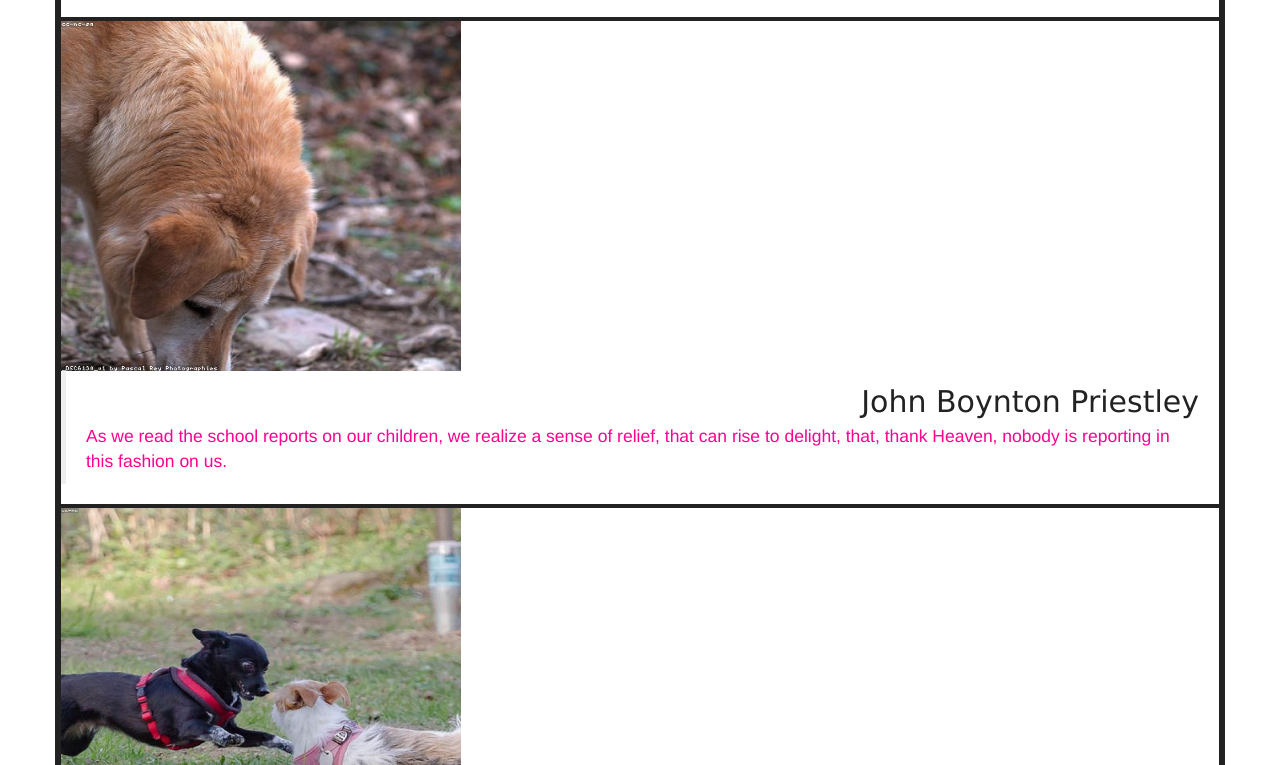
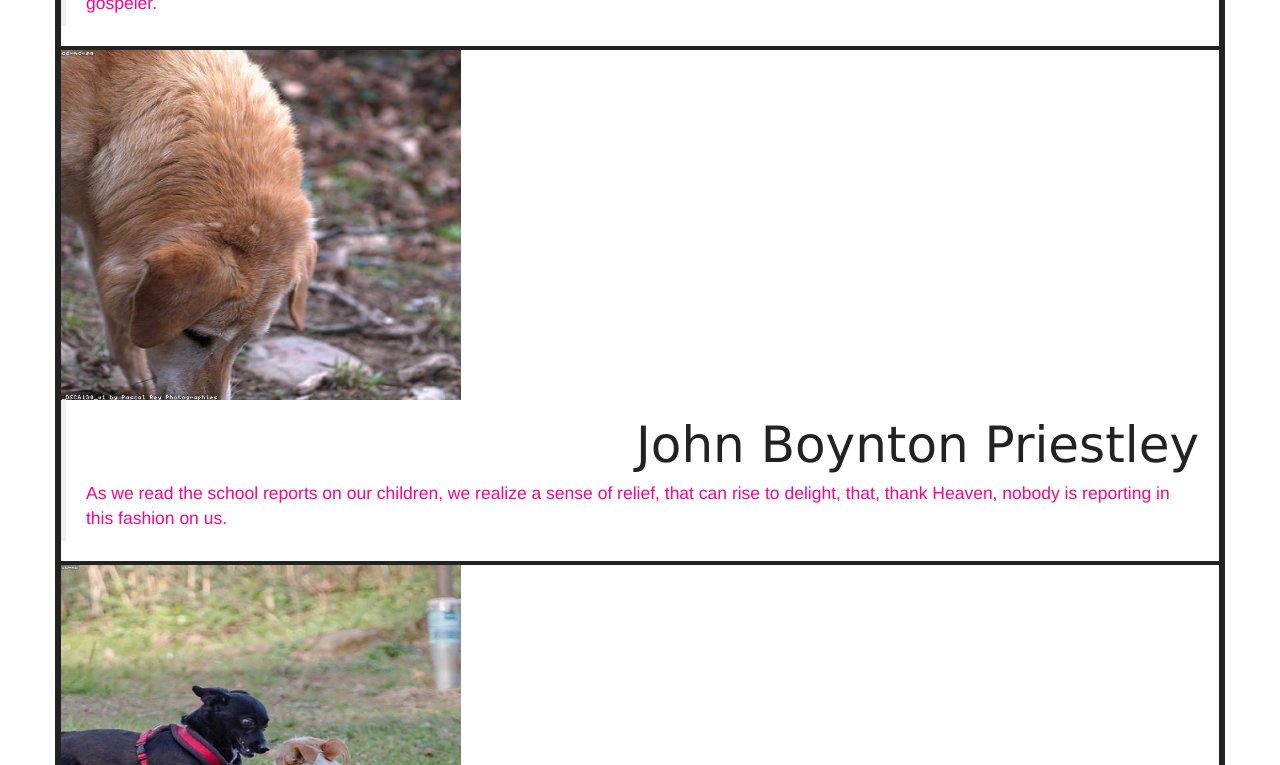
Before and after one commit to marisawadsworth/Assignment1_Dogs-and-Puppies, a plain HTML site: page Bootstrap/index.html in a window 1280 px wide. Shown: the part 541-1306 px from the top of the page. Drawn offline with Linux system fonts and the light colour scheme.

Commit message:
initial commit

```diff
--- a/Bootstrap/css/styles.css
+++ b/Bootstrap/css/styles.css
@@ -1,5 +1,5 @@
 :root {
-    --size:20px;
+    --size:30px;
 }
 h1 {
     text-align: center;
@@ -17,13 +17,13 @@ img {
     display: inline-block;
 }
 blockquote {
-     font-size: 20px;
+     font-size: var(--size);
      color: rgb(255, 0, 144);
 }
 div {
     border: 2px solid #222;
 }
-@media (min-width: 1000px) {
+@media (min-width: 1024px) {
     blockquote{
         font-size: 30px;
     }
@@ -31,3 +31,19 @@ div {
         font-size: 30px;
     }
 }
+@media (min-width: 768px) {
+    blockquote{
+        font-size: 40px;
+    }
+    p{
+        font-size: 40px;
+    }
+}
+@media (min-width: 320px) {
+    blockquote{
+        font-size: 50px;
+    }
+    p{
+        font-size: 50px;
+    }
+}
--- a/Manual Website/css/styles.css
+++ b/Manual Website/css/styles.css
@@ -21,13 +21,13 @@ img {
     display: inline-block;
 }
 blockquote {
-     font-size: 20px;
+     font-size: var(--size);
      color: rgb(255, 0, 144);
 }
 div {
     border: 2px solid #222;
 }
-@media (min-width: 1000px) {
+@media (min-width: 1024px) {
     blockquote{
         font-size: 30px;
     }
@@ -35,3 +35,19 @@ div {
         font-size: 30px;
     }
 }
+@media (min-width: 768px) {
+    blockquote{
+        font-size: 40px;
+    }
+    p{
+        font-size: 40px;
+    }
+}
+@media (min-width: 320px) {
+    blockquote{
+        font-size: 50px;
+    }
+    p{
+        font-size: 50px;
+    }
+}
```
